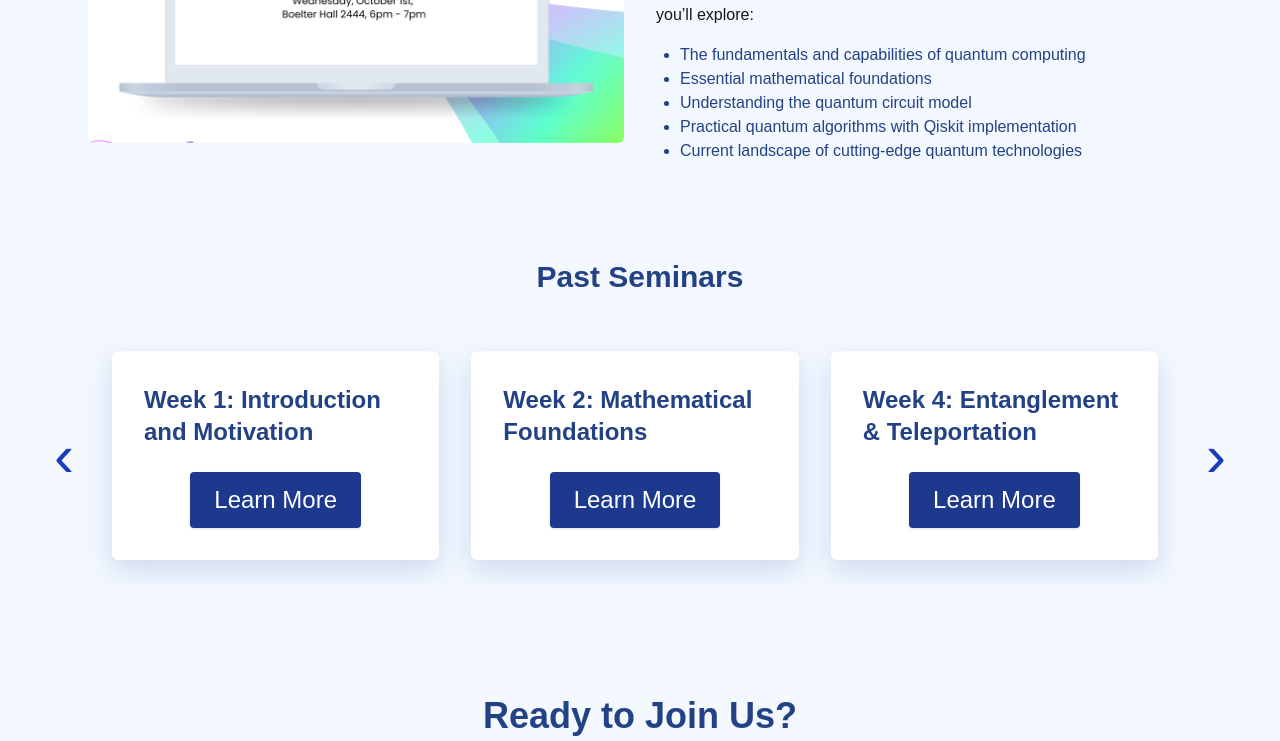
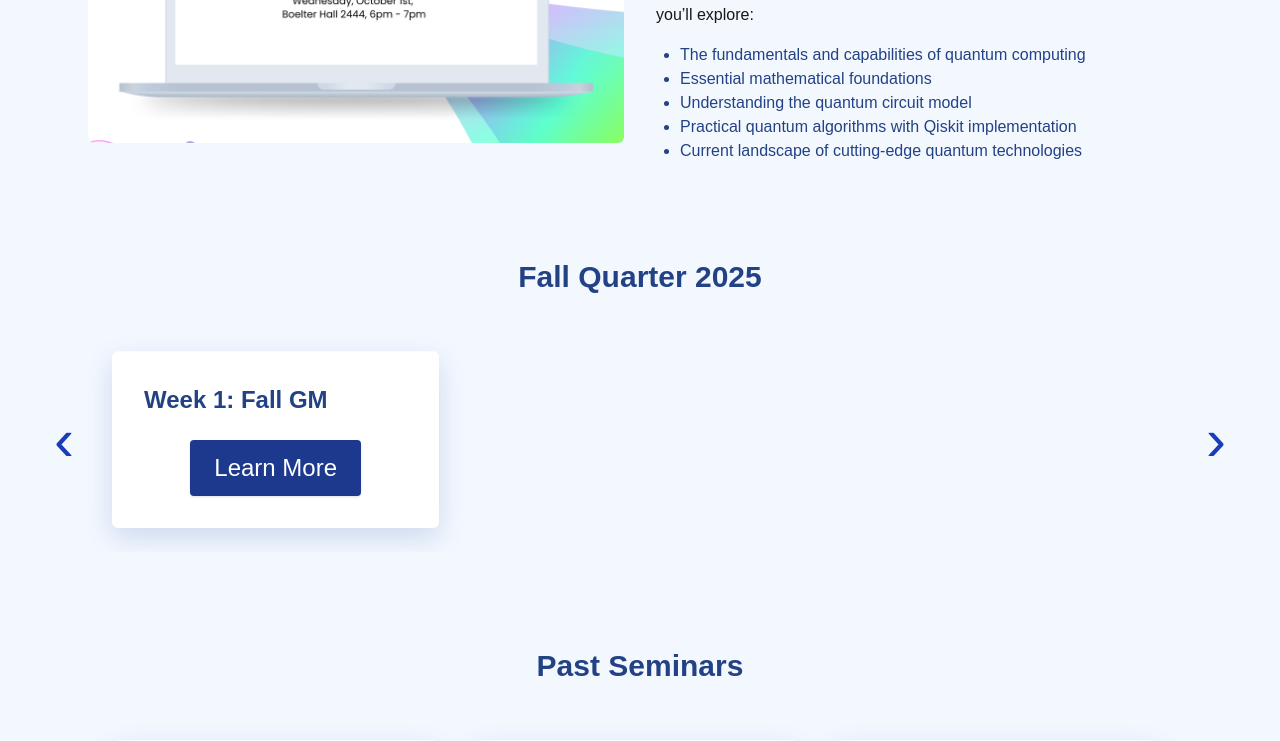
Before and after one commit to qcsa-at-ucla/qcsa, a Next.js app: page /ucla_acm in a window 1280 px wide. Shown: the part 477-1218 px from the top of the page. Built offline with nearby package versions, Linux system fonts and the light colour scheme; a web font is replaced by a local one.

Commit message:
added fall quarter acm workshop

```diff
--- a/src/app/ucla_acm/page.tsx
+++ b/src/app/ucla_acm/page.tsx
@@ -5,6 +5,10 @@ import MainWebsiteFooter from "../Components/mainWebsiteFooter";
 import Image from 'next/image';
 import Link from 'next/link';
 import MainWebsiteHeader from '../Components/mainWebsiteHeader';
+
+const FALL_QUARTER_2025 = [
+    { title: 'Week 1: Fall GM', href: 'https://youtu.be/fP2_yKoHhww' },
+];
 
 const PAST_SEMINARS = [
     { title: 'Week 1: Introduction and Motivation', href: 'https://drive.google.com/file/d/14X4zg8485xQI8Yjs3QbWn2NqbVCjmfGL/view' },
@@ -43,6 +47,45 @@ The series focuses on quantum information science, including quantum computers,
                             <li>Practical quantum algorithms with Qiskit implementation</li>
                             <li>Current landscape of cutting-edge quantum technologies</li>
                         </ul>
+                    </div>
+                </section>
+
+                {/* Fall Quarter 2025 */}
+                <section className="py-6 md:py-12">
+                    <h2 className="text-center text-2xl md:text-3xl font-bold text-[#234285] mb-6 md:mb-8 font-kantumruy">Fall Quarter 2025</h2>
+
+                    <div className="relative">
+                        <button
+                            aria-label="previous"
+                            onClick={() => scrollBy(-1)}
+                            className="absolute top-1/2 -translate-y-1/2 -left-6 md:-left-8 lg:-left-12 z-20 flex items-center justify-center h-12 w-12 text-blue-800 hover:text-blue-900 focus:outline-none hidden md:flex"
+                        >
+                            <span className="text-4xl md:text-6xl">‹</span>
+                        </button>
+
+                        <div ref={containerRef} className="flex gap-4 md:gap-8 overflow-x-auto snap-x snap-mandatory scroll-smooth py-6 px-4 md:px-6 sm:px-0">
+                            {FALL_QUARTER_2025.map((s, i) => (
+                                <div key={i} className="snap-start flex-shrink-0 w-[280px] sm:w-[46%] lg:w-[31%]">
+                                    <div className="relative">
+                                        <div aria-hidden className="absolute inset-0 rounded-md" style={{ boxShadow: '0 10px 30px rgba(49,100,180,0.12)' }} />
+                                        <article className="relative bg-white rounded-md p-6 md:p-8" style={{ boxShadow: '0 10px 24px rgba(14,57,106,0.06)', borderTop: '1px solid rgba(14,57,106,0.02)' }}>
+                                            <h3 className="text-2xl font-kantamruy text-[#234285] font-bold mb-4 md:mb-6">{s.title}</h3>
+                                            <div className="flex justify-center">
+                                                <Link href={s.href} className="bg-blue-900 text-white px-4 md:px-6 py-2 md:py-3 rounded shadow-sm hover:bg-blue-800 font-kantumruy text-2xl">Learn More</Link>
+                                            </div>
+                                        </article>
+                                    </div>
+                                </div>
+                            ))}
+                        </div>
+
+                        <button
+                            aria-label="next"
+                            onClick={() => scrollBy(1)}
+                            className="absolute top-1/2 -translate-y-1/2 -right-6 md:-right-8 lg:-right-12 z-20 flex items-center justify-center h-12 w-12 text-blue-800 hover:text-blue-900 focus:outline-none hidden md:flex"
+                        >
+                            <span className="text-4xl md:text-6xl">›</span>
+                        </button>
                     </div>
                 </section>
 
```
